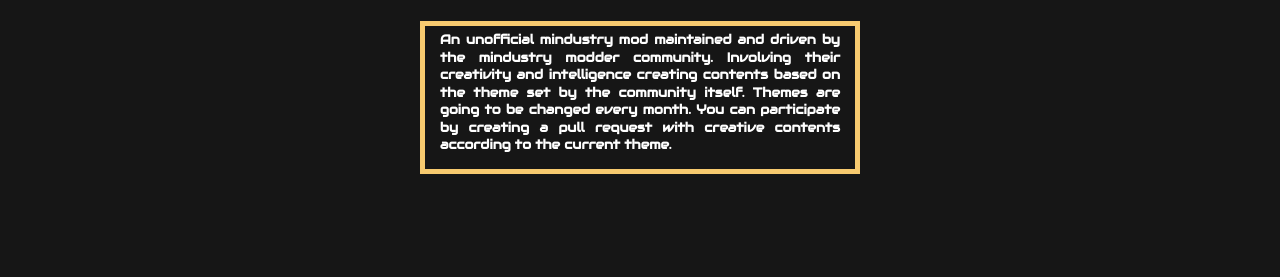
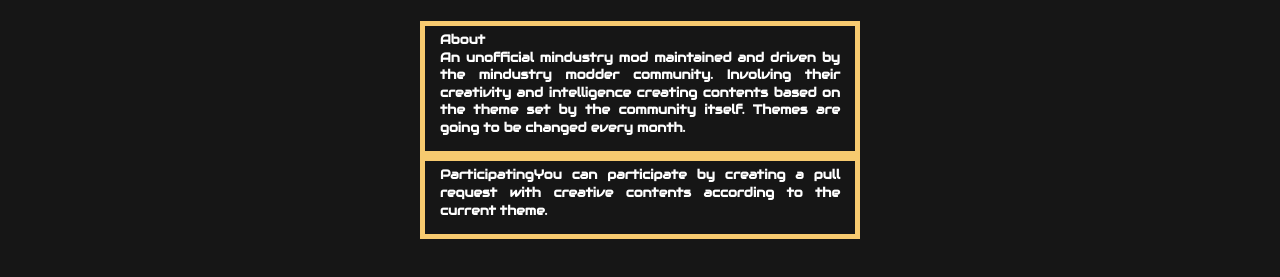
Before and after one commit to ThePythonGuy3/Community-Mod-Webpage, a plain HTML site: page index.html in a window 1280 px wide. Shown: the part 79-356 px from the top of the page. Drawn offline with Linux system fonts and the light colour scheme.

Commit message:
Update index.html

```diff
--- a/index.html
+++ b/index.html
@@ -7,6 +7,7 @@
     <h2 id="topHeading" style="text-align:center">Mindustry Community Mod<h2>
   </head>
   <body>
-    <p align=justify id="firstPar">An unofficial mindustry mod maintained and driven by the mindustry modder community. Involving their creativity and <strong>intelligence</strong> creating contents based on the theme set by the community itself. Themes are going to be changed every month. You can participate by creating a pull request with creative contents according to the current theme.</p>
+    <p align=justify id="firstPar"><strong>About</strong><br>An unofficial mindustry mod maintained and driven by the mindustry modder community. Involving their creativity and <strong>intelligence</strong> creating contents based on the theme set by the community itself. Themes are going to be changed every month.</p>
+    <p align=justify id="firstPar"><strong>Participating</strong>You can participate by creating a pull request with creative contents according to the current theme.</p>
   </body>
 </html>
```
